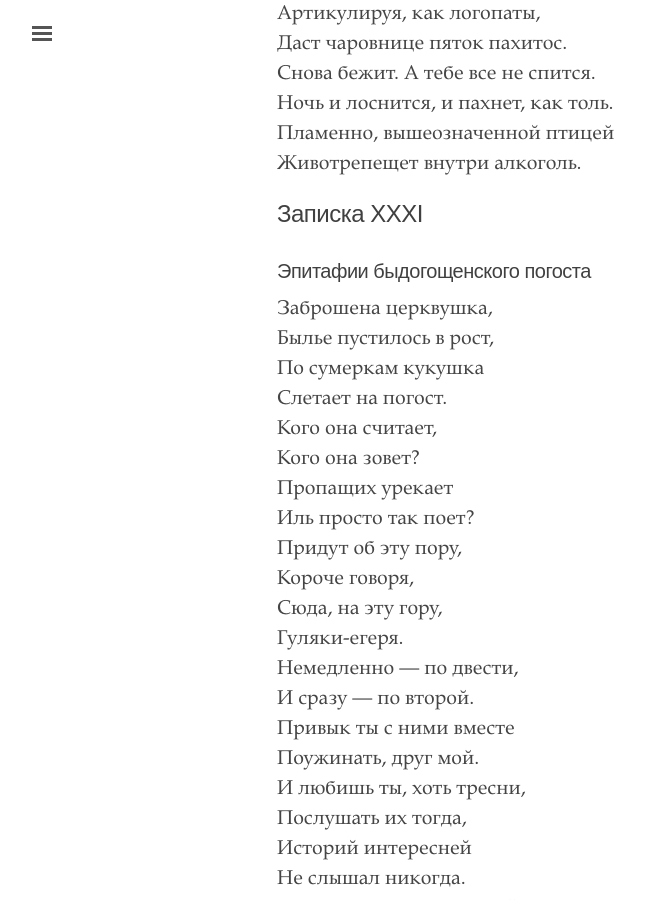
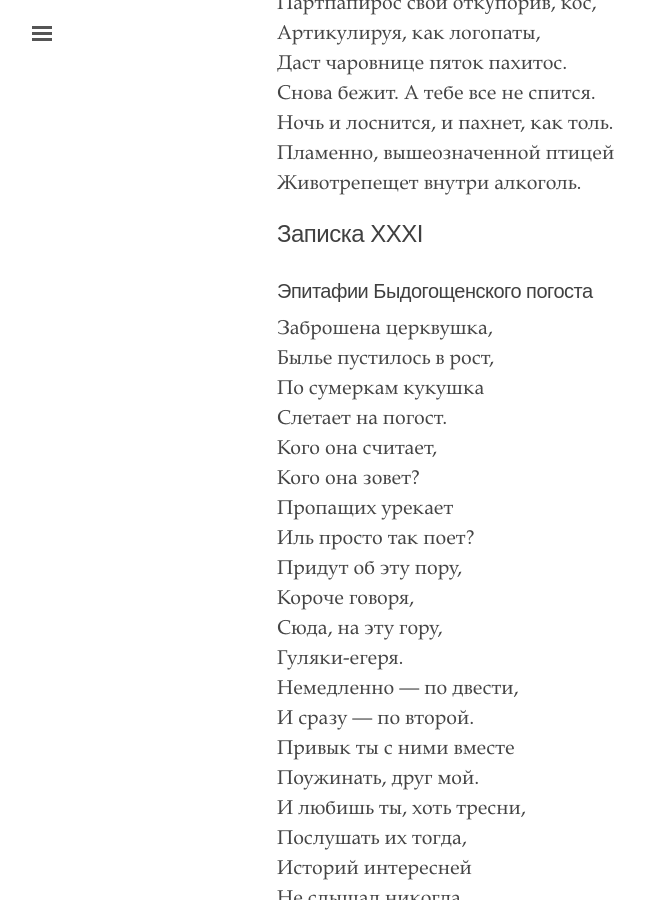
Before and after one commit to digbmc/dog-annotation-site, a Jekyll site: the page built from _texts/15_ru.md, in a window 1280 px wide and 900 px high, scrolled down 4538 px. Shown: the whole window, without its empty margins (3-648 px from the left). Built offline with Jekyll 4.4.1, drawn with Linux system fonts in a browser that asks for light colours.

Commit message:
fixed stanza and capitalization

```diff
--- a/_texts/15_ru.md
+++ b/_texts/15_ru.md
@@ -26,6 +26,7 @@
 - Занавеска. Иголка в стогу.
 - Сам с усам у кота во глазу.
 - Мотылек и лягушка. Жасмин.
+
 - Совершенно сухое гребло.
 
 - Неизвестен событий исход.
@@ -165,7 +166,7 @@
 
 ## Записка XXXI
 
-### Эпитафии быдогощенского погоста
+### Эпитафии Быдогощенского погоста
 
 - Заброшена церквушка,
 - Былье пустилось в рост,
```
